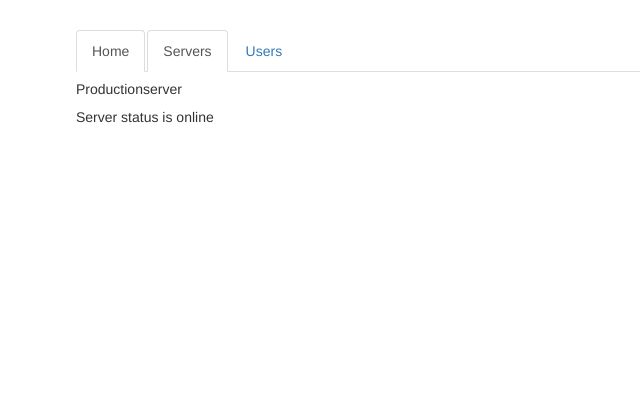
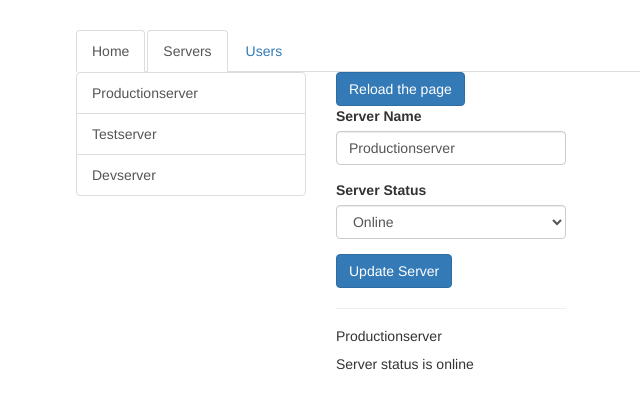
Before and after one commit to Salmanul-Fariz/Learning-Angular, an Angular app: page /servers in a window 1280 px wide. Shown: the top 408 px of the page, without its empty margins (189-829 px from the left). Built offline with nearby package versions, Linux system fonts and the light colour scheme.

Commit message:
Passing Parameters to Routes

```diff
--- a/src/app/app.module.ts
+++ b/src/app/app.module.ts
@@ -15,7 +15,8 @@
 const appRoutes: Routes = [
   { path: "", component: HomeComponent },
   { path: "users", component: UsersComponent },
-  { path: "servers", component: ServerComponent },
+  { path: "users/:id", component: UserComponent },
+  { path: "servers", component: ServersComponent },
 ];
 
 @NgModule({
--- a/src/app/servers/servers.component.html
+++ b/src/app/servers/servers.component.html
@@ -1,15 +1,13 @@
 <div class="row">
   <div class="col-xs-12 col-sm-4">
     <div class="list-group">
-      <a
-        href="#"
-        class="list-group-item"
-        *ngFor="let server of servers">
+      <a href="#" class="list-group-item" *ngFor="let server of servers">
         {{ server.name }}
       </a>
     </div>
   </div>
   <div class="col-xs-12 col-sm-4">
+    <button class="btn btn-primary" (click)="onReload()">Reload the page</button>
     <app-edit-server></app-edit-server>
     <hr>
     <app-server></app-server>
--- a/src/app/servers/servers.component.ts
+++ b/src/app/servers/servers.component.ts
@@ -1,18 +1,26 @@
-import { Component, OnInit } from '@angular/core';
-import { ServersService } from './servers.service';
+import { Component, OnInit } from "@angular/core";
+import { ActivatedRoute, Router } from "@angular/router";
+import { ServersService } from "./servers.service";
 
 @Component({
-  selector: 'app-servers',
-  templateUrl: './servers.component.html',
-  styleUrls: ['./servers.component.css']
+  selector: "app-servers",
+  templateUrl: "./servers.component.html",
+  styleUrls: ["./servers.component.css"],
 })
 export class ServersComponent implements OnInit {
-  public servers: {id: number, name: string, status: string}[] = [];
+  public servers: { id: number; name: string; status: string }[] = [];
 
-  constructor(private serversService: ServersService) { }
+  constructor(
+    private serversService: ServersService,
+    private router: Router,
+    private route: ActivatedRoute
+  ) {}
 
   ngOnInit() {
     this.servers = this.serversService.getServers();
   }
 
+  onReload() {
+    // this.router.navigate(["/servers"], { relativeTo: this.route });
+  }
 }
```
